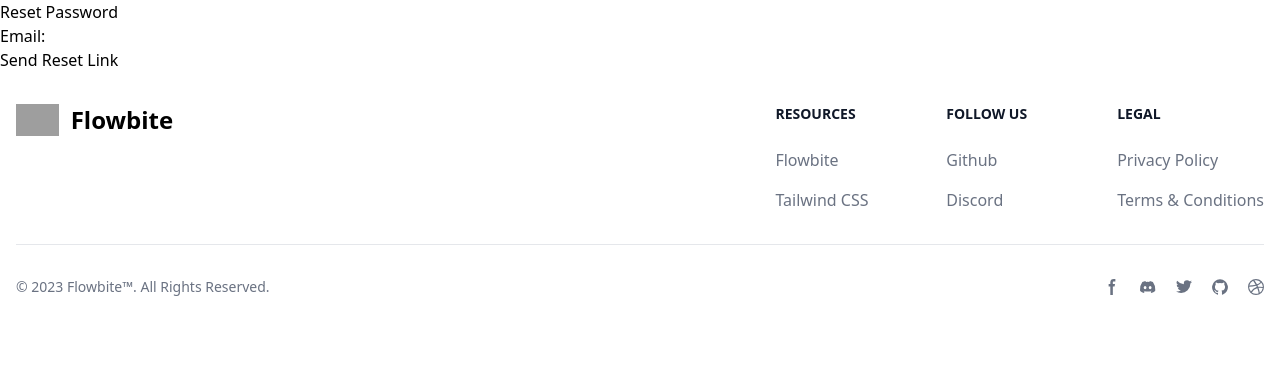
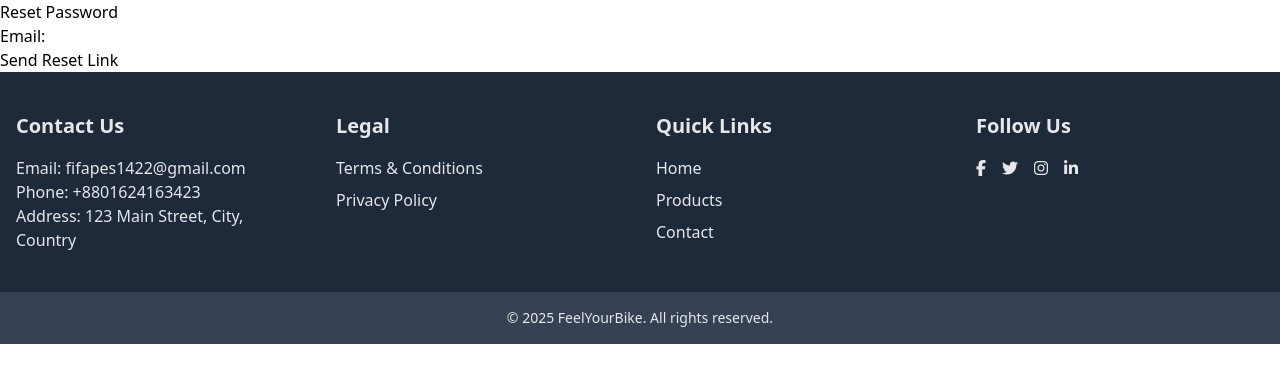
Before and after one commit to iahiaimon/Django__E-Commrece-Site, a Django app: page /accounts/password_reset/ in a window 1280 px wide. Shown: the part 64-447 px from the top of the page. Run offline with Django 5.2, Linux system fonts and the light colour scheme; grey boxes are pictures that could not be loaded.

Commit message:
Adding Footer

```diff
--- a/accounts/templates/base.html
+++ b/accounts/templates/base.html
@@ -19,6 +19,7 @@
     <link rel="stylesheet" href="https://cdnjs.cloudflare.com/ajax/libs/font-awesome/6.7.2/css/all.min.css"
         integrity="sha512-Evv84Mr4kqVGRNSgIGL/F/aIDqQb7xQ2vcrdIwxfjThSH8CSR7PBEakCr51Ck+w+/U6swU2Im1vVX0SVk9ABhg=="
         crossorigin="anonymous" referrerpolicy="no-referrer" />
+
 
 
 
@@ -162,106 +163,64 @@
 
 
 
-    <footer class="bg-white dark:bg-gray-900">
-        <div class="mx-auto w-full max-w-screen-xl p-4 py-6 lg:py-8">
-            <div class="md:flex md:justify-between">
-                <div class="mb-6 md:mb-0">
-                    <a href="https://flowbite.com/" class="flex items-center">
-                        <img src="https://flowbite.com/docs/images/logo.svg" class="h-8 me-3" alt="FlowBite Logo" />
-                        <span
-                            class="self-center text-2xl font-semibold whitespace-nowrap dark:text-white">Flowbite</span>
-                    </a>
+    <footer class="bg-gray-800 text-gray-200">
+        <div class="max-w-7xl mx-auto px-4 py-10 grid grid-cols-1 sm:grid-cols-2 md:grid-cols-4 gap-8">
+
+            <!-- Contact Info -->
+            <div>
+                <h2 class="text-xl font-semibold mb-4">Contact Us</h2>
+                <p><a href="mailto:fifapes1422@gmail.com">Email: fifapes1422@gmail.com</a></p>
+                <p><a href="tel:01624163423">Phone: +8801624163423</a></p>
+
+                <p>Address: 123 Main Street, City, Country</p>
             </div>
-                <div class="grid grid-cols-2 gap-8 sm:gap-6 sm:grid-cols-3">
+
+            <!-- Terms & Conditions -->
             <div>
-                        <h2 class="mb-6 text-sm font-semibold text-gray-900 uppercase dark:text-white">Resources</h2>
-                        <ul class="text-gray-500 dark:text-gray-400 font-medium">
-                            <li class="mb-4">
-                                <a href="https://flowbite.com/" class="hover:underline">Flowbite</a>
-                            </li>
-                            <li>
-                                <a href="https://tailwindcss.com/" class="hover:underline">Tailwind CSS</a>
-                            </li>
+                <h2 class="text-xl font-semibold mb-4">Legal</h2>
+                <ul class="space-y-2">
+                    <li><a href="#" class="hover:underline">Terms & Conditions</a></li>
+                    <li><a href="#" class="hover:underline">Privacy Policy</a></li>
                 </ul>
             </div>
+
+            <!-- Quick Links -->
             <div>
-                        <h2 class="mb-6 text-sm font-semibold text-gray-900 uppercase dark:text-white">Follow us</h2>
-                        <ul class="text-gray-500 dark:text-gray-400 font-medium">
-                            <li class="mb-4">
-                                <a href="https://github.com/themesberg/flowbite" class="hover:underline ">Github</a>
-                            </li>
-                            <li>
-                                <a href="https://discord.gg/4eeurUVvTy" class="hover:underline">Discord</a>
-                            </li>
+                <h2 class="text-xl font-semibold mb-4">Quick Links</h2>
+                <ul class="space-y-2">
+                    <li><a href="{% url 'home' %}" class="hover:underline">Home</a></li>
+                    <li><a href="#" class="hover:underline">Products</a></li>
+                    <li><a href="#" class="hover:underline">Contact</a></li>
                 </ul>
             </div>
+
+            <!-- Social Media -->
             <div>
-                        <h2 class="mb-6 text-sm font-semibold text-gray-900 uppercase dark:text-white">Legal</h2>
-                        <ul class="text-gray-500 dark:text-gray-400 font-medium">
-                            <li class="mb-4">
-                                <a href="#" class="hover:underline">Privacy Policy</a>
-                            </li>
-                            <li>
-                                <a href="#" class="hover:underline">Terms &amp; Conditions</a>
-                            </li>
-                        </ul>
-                    </div>
-                </div>
-            </div>
-            <hr class="my-6 border-gray-200 sm:mx-auto dark:border-gray-700 lg:my-8" />
-            <div class="sm:flex sm:items-center sm:justify-between">
-                <span class="text-sm text-gray-500 sm:text-center dark:text-gray-400">© 2023 <a
-                        href="https://flowbite.com/" class="hover:underline">Flowbite™</a>. All Rights Reserved.
-                </span>
-                <div class="flex mt-4 sm:justify-center sm:mt-0">
-                    <a href="#" class="text-gray-500 hover:text-gray-900 dark:hover:text-white">
-                        <svg class="w-4 h-4" aria-hidden="true" xmlns="http://www.w3.org/2000/svg" fill="currentColor"
-                            viewBox="0 0 8 19">
-                            <path fill-rule="evenodd"
-                                d="M6.135 3H8V0H6.135a4.147 4.147 0 0 0-4.142 4.142V6H0v3h2v9.938h3V9h2.021l.592-3H5V3.591A.6.6 0 0 1 5.592 3h.543Z"
-                                clip-rule="evenodd" />
-                        </svg>
-                        <span class="sr-only">Facebook page</span>
+                <h2 class="text-xl font-semibold mb-4">Follow Us</h2>
+                <div class="flex space-x-4">
+                    <a href="https://www.facebook.com/iahia.imon.18" class="hover:text-blue-500" aria-label="Facebook">
+                        <i class="fab fa-facebook-f"></i>
                     </a>
-                    <a href="#" class="text-gray-500 hover:text-gray-900 dark:hover:text-white ms-5">
-                        <svg class="w-4 h-4" aria-hidden="true" xmlns="http://www.w3.org/2000/svg" fill="currentColor"
-                            viewBox="0 0 21 16">
-                            <path
-                                d="M16.942 1.556a16.3 16.3 0 0 0-4.126-1.3 12.04 12.04 0 0 0-.529 1.1 15.175 15.175 0 0 0-4.573 0 11.585 11.585 0 0 0-.535-1.1 16.274 16.274 0 0 0-4.129 1.3A17.392 17.392 0 0 0 .182 13.218a15.785 15.785 0 0 0 4.963 2.521c.41-.564.773-1.16 1.084-1.785a10.63 10.63 0 0 1-1.706-.83c.143-.106.283-.217.418-.33a11.664 11.664 0 0 0 10.118 0c.137.113.277.224.418.33-.544.328-1.116.606-1.71.832a12.52 12.52 0 0 0 1.084 1.785 16.46 16.46 0 0 0 5.064-2.595 17.286 17.286 0 0 0-2.973-11.59ZM6.678 10.813a1.941 1.941 0 0 1-1.8-2.045 1.93 1.93 0 0 1 1.8-2.047 1.919 1.919 0 0 1 1.8 2.047 1.93 1.93 0 0 1-1.8 2.045Zm6.644 0a1.94 1.94 0 0 1-1.8-2.045 1.93 1.93 0 0 1 1.8-2.047 1.918 1.918 0 0 1 1.8 2.047 1.93 1.93 0 0 1-1.8 2.045Z" />
-                        </svg>
-                        <span class="sr-only">Discord community</span>
+                    <a href="https://x.com/Iahia_Imon" class="hover:text-blue-400" aria-label="Twitter">
+                        <i class="fab fa-twitter"></i>
                     </a>
-                    <a href="#" class="text-gray-500 hover:text-gray-900 dark:hover:text-white ms-5">
-                        <svg class="w-4 h-4" aria-hidden="true" xmlns="http://www.w3.org/2000/svg" fill="currentColor"
-                            viewBox="0 0 20 17">
-                            <path fill-rule="evenodd"
-                                d="M20 1.892a8.178 8.178 0 0 1-2.355.635 4.074 4.074 0 0 0 1.8-2.235 8.344 8.344 0 0 1-2.605.98A4.13 4.13 0 0 0 13.85 0a4.068 4.068 0 0 0-4.1 4.038 4 4 0 0 0 .105.919A11.705 11.705 0 0 1 1.4.734a4.006 4.006 0 0 0 1.268 5.392 4.165 4.165 0 0 1-1.859-.5v.05A4.057 4.057 0 0 0 4.1 9.635a4.19 4.19 0 0 1-1.856.07 4.108 4.108 0 0 0 3.831 2.807A8.36 8.36 0 0 1 0 14.184 11.732 11.732 0 0 0 6.291 16 11.502 11.502 0 0 0 17.964 4.5c0-.177 0-.35-.012-.523A8.143 8.143 0 0 0 20 1.892Z"
-                                clip-rule="evenodd" />
-                        </svg>
-                        <span class="sr-only">Twitter page</span>
+                    <a href="https://www.instagram.com/iahia206/" class="hover:text-pink-500" aria-label="Instagram">
+                        <i class="fab fa-instagram"></i>
                     </a>
-                    <a href="#" class="text-gray-500 hover:text-gray-900 dark:hover:text-white ms-5">
-                        <svg class="w-4 h-4" aria-hidden="true" xmlns="http://www.w3.org/2000/svg" fill="currentColor"
-                            viewBox="0 0 20 20">
-                            <path fill-rule="evenodd"
-                                d="M10 .333A9.911 9.911 0 0 0 6.866 19.65c.5.092.678-.215.678-.477 0-.237-.01-1.017-.014-1.845-2.757.6-3.338-1.169-3.338-1.169a2.627 2.627 0 0 0-1.1-1.451c-.9-.615.07-.6.07-.6a2.084 2.084 0 0 1 1.518 1.021 2.11 2.11 0 0 0 2.884.823c.044-.503.268-.973.63-1.325-2.2-.25-4.516-1.1-4.516-4.9A3.832 3.832 0 0 1 4.7 7.068a3.56 3.56 0 0 1 .095-2.623s.832-.266 2.726 1.016a9.409 9.409 0 0 1 4.962 0c1.89-1.282 2.717-1.016 2.717-1.016.366.83.402 1.768.1 2.623a3.827 3.827 0 0 1 1.02 2.659c0 3.807-2.319 4.644-4.525 4.889a2.366 2.366 0 0 1 .673 1.834c0 1.326-.012 2.394-.012 2.72 0 .263.18.572.681.475A9.911 9.911 0 0 0 10 .333Z"
-                                clip-rule="evenodd" />
-                        </svg>
-                        <span class="sr-only">GitHub account</span>
-                    </a>
-                    <a href="#" class="text-gray-500 hover:text-gray-900 dark:hover:text-white ms-5">
-                        <svg class="w-4 h-4" aria-hidden="true" xmlns="http://www.w3.org/2000/svg" fill="currentColor"
-                            viewBox="0 0 20 20">
-                            <path fill-rule="evenodd"
-                                d="M10 0a10 10 0 1 0 10 10A10.009 10.009 0 0 0 10 0Zm6.613 4.614a8.523 8.523 0 0 1 1.93 5.32 20.094 20.094 0 0 0-5.949-.274c-.059-.149-.122-.292-.184-.441a23.879 23.879 0 0 0-.566-1.239 11.41 11.41 0 0 0 4.769-3.366ZM8 1.707a8.821 8.821 0 0 1 2-.238 8.5 8.5 0 0 1 5.664 2.152 9.608 9.608 0 0 1-4.476 3.087A45.758 45.758 0 0 0 8 1.707ZM1.642 8.262a8.57 8.57 0 0 1 4.73-5.981A53.998 53.998 0 0 1 9.54 7.222a32.078 32.078 0 0 1-7.9 1.04h.002Zm2.01 7.46a8.51 8.51 0 0 1-2.2-5.707v-.262a31.64 31.64 0 0 0 8.777-1.219c.243.477.477.964.692 1.449-.114.032-.227.067-.336.1a13.569 13.569 0 0 0-6.942 5.636l.009.003ZM10 18.556a8.508 8.508 0 0 1-5.243-1.8 11.717 11.717 0 0 1 6.7-5.332.509.509 0 0 1 .055-.02 35.65 35.65 0 0 1 1.819 6.476 8.476 8.476 0 0 1-3.331.676Zm4.772-1.462A37.232 37.232 0 0 0 13.113 11a12.513 12.513 0 0 1 5.321.364 8.56 8.56 0 0 1-3.66 5.73h-.002Z"
-                                clip-rule="evenodd" />
-                        </svg>
-                        <span class="sr-only">Dribbble account</span>
+                    <a href="https://www.linkedin.com/in/iahia-imon-17654b331/" class="hover:text-blue-600"
+                        aria-label="LinkedIn">
+                        <i class="fab fa-linkedin-in"></i>
                     </a>
                 </div>
             </div>
+
+        </div>
+
+        <div class="bg-gray-700 text-center py-4 text-sm">
+            &copy; {% now "Y" %} FeelYourBike. All rights reserved.
         </div>
     </footer>
+
 
 </body>
 
```
Lines whose indentation alone changed are shown as unchanged.
